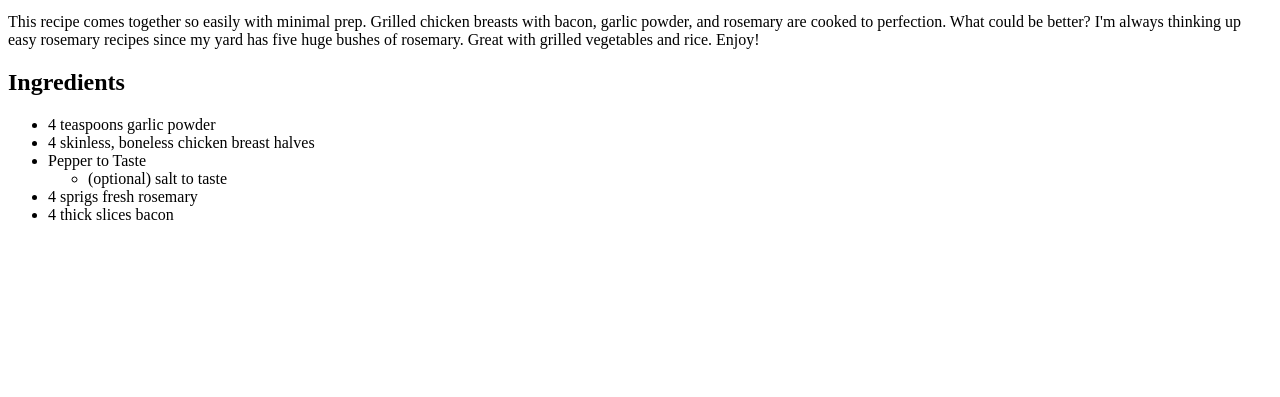
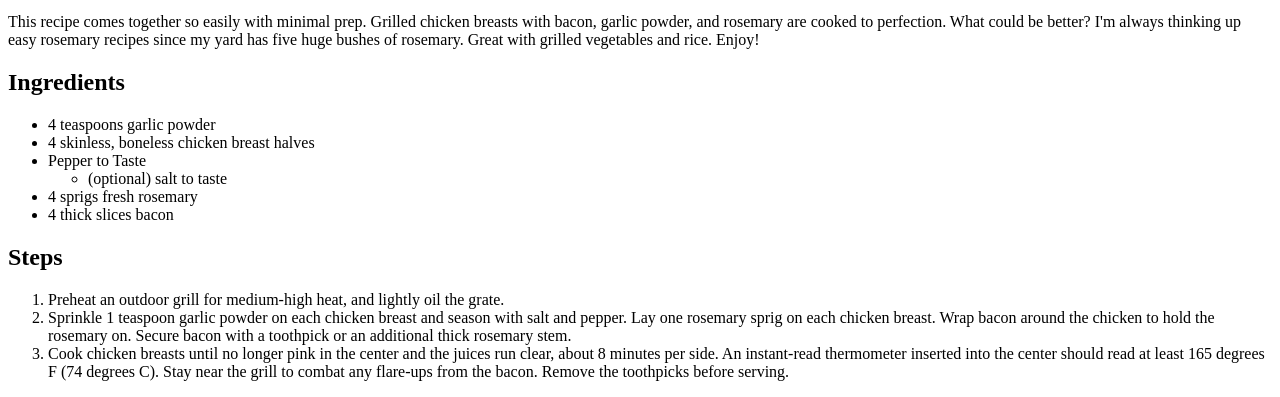
Before and after one commit to sicxx-xnx/odin-recipes, a plain HTML site: page recipes/grilled_chicken_with_rosemary_and_bacon.html in a window 1280 px wide. Shown: the part 465-862 px from the top of the page. Before the commit the page ends 800 px from the top, so only its background shows below. Drawn offline with Linux system fonts and the light colour scheme.

Commit message:
finished recipe for grilled_chicken_with_rosemary by adding steps

```diff
--- a/recipes/grilled_chicken_with_rosemary_and_bacon.html
+++ b/recipes/grilled_chicken_with_rosemary_and_bacon.html
@@ -7,7 +7,7 @@
 <body>
 <a href="../index.html">Home</a>
 <h1>Grilled Chicken with Rosemary and Bacon</h1>
-<img src="https://www.allrecipes.com/thmb/j-L82pKRRvLkmdRtM9eszBvU2u4=/750x0/filters:no_upscale():max_bytes(150000):strip_icc():format(webp)/658775-76c0c1be1dde4ca689a73a733e041412.jpg" alt="Picture of chicken wrapped in bacon with rosemary on top" height="300"/>
+<img src="https://www.allrecipes.com/thmb/j-L82pKRRvLkmdRtM9eszBvU2u4=/750x0/filters:no_upscale():max_bytes(150000):strip_icc():format(webp)/658775-76c0c1be1dde4ca689a73a733e041412.jpg" alt="Picture of chicken wrapped in bacon with rosemary on top" height="300" />
 <p>
 Who doesnt love a sizzling piece of <strong>juicy chicken on a hot summer day</strong>? Looking to take your BBQ to the next level? Try grilled chicken wrapped in crispy bacon, kissed with fresh rosemary &amp; smoky, savory masterpiece that’ll have everyone coming back for seconds</p>
 <p>This recipe comes together so easily with minimal prep. Grilled chicken breasts with bacon, garlic powder, and rosemary are cooked to perfection. What could be better? I'm always thinking up easy rosemary recipes since my yard has five huge bushes of rosemary. Great with grilled vegetables and rice. Enjoy!</p>
@@ -20,5 +20,15 @@ Who doesnt love a sizzling piece of <strong>juicy chicken on a hot summer day</s
     <li>4 sprigs fresh rosemary</li>
     <li>4 thick slices bacon</li>
 </ul>
+<h2>Steps</h2>
+<ol>
+    <li>Preheat an outdoor grill for medium-high heat, and lightly oil the grate.</li>
+    <li>Sprinkle 1 teaspoon garlic powder on each chicken breast and season with salt and pepper.
+    Lay one rosemary sprig on each chicken breast. Wrap bacon around the chicken to hold the rosemary on.
+    Secure bacon with a toothpick or an additional thick rosemary stem.</li>
+    <li>Cook chicken breasts until no longer pink in the center and the juices run clear, about 8 minutes per side. An instant-read thermometer inserted into the center should read at least 165 degrees F (74 degrees C). Stay near the grill to combat any flare-ups from the bacon. Remove the toothpicks before serving.
+    </li>
+
+</ol>
 </body>
 </html>
```
